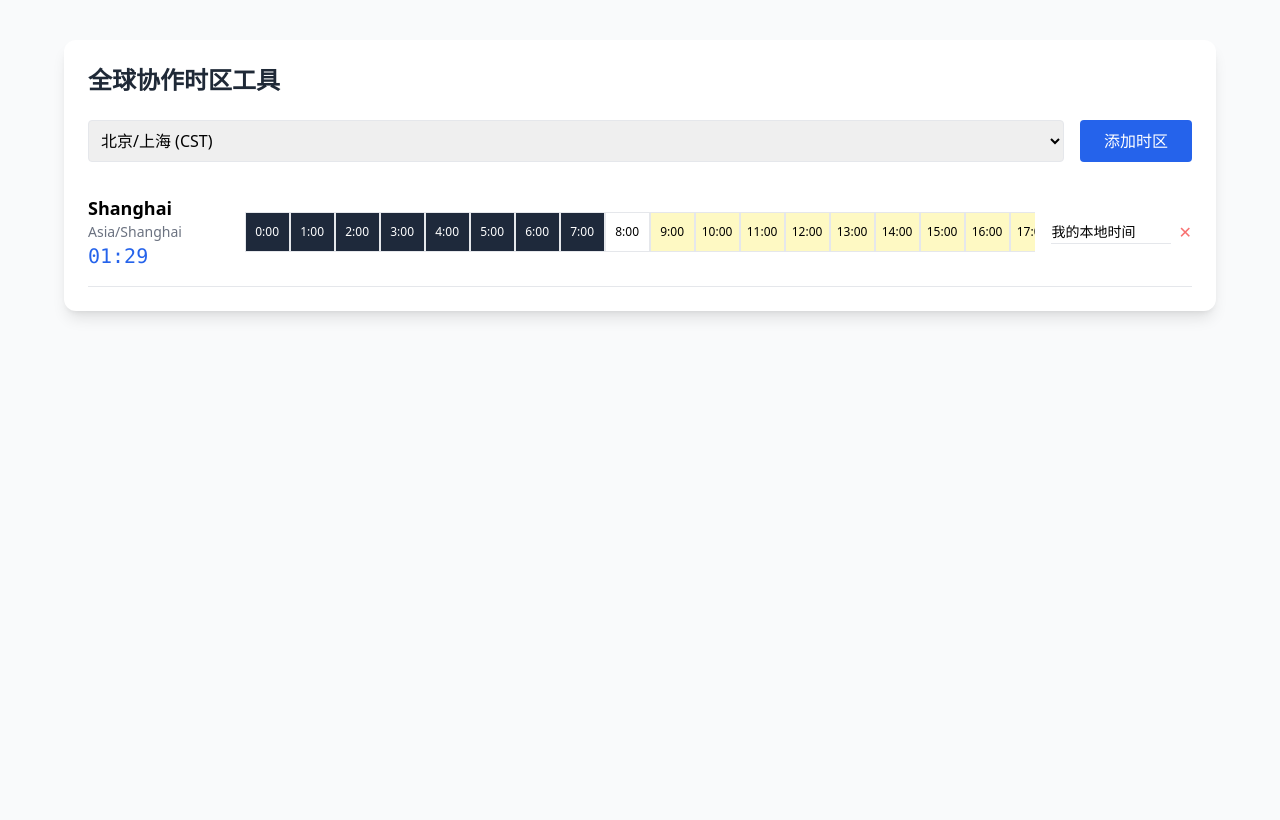
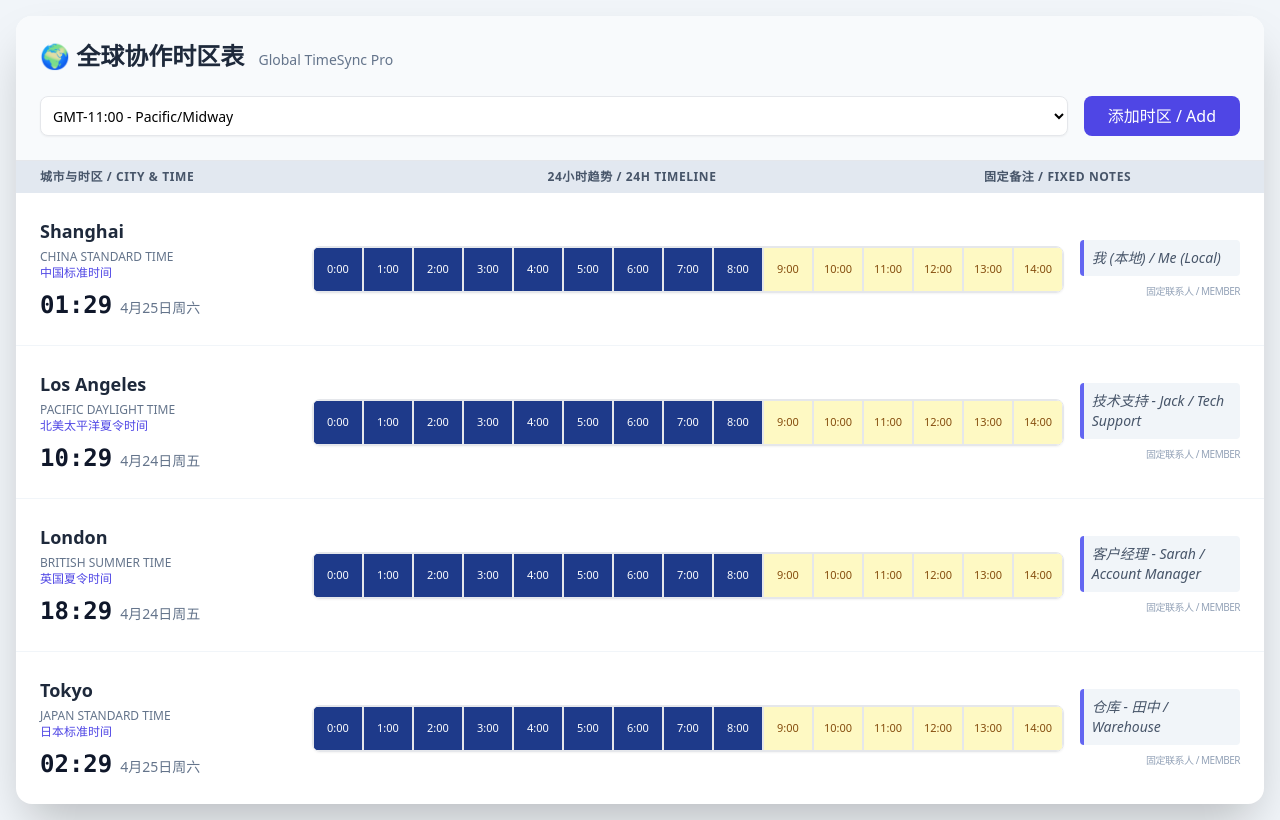
Before and after one commit to Joyce53771/Timezone, a plain HTML site: page index.html in a window 1280 px wide. Drawn offline with nearby package versions, Linux system fonts and the light colour scheme.

Commit message:
Update index.html

```diff
--- a/index.html
+++ b/index.html
@@ -3,109 +3,169 @@
 <head>
     <meta charset="UTF-8">
     <meta name="viewport" content="width=device-width, initial-scale=1.0">
-    <title>我的全球协作时区表</title>
+    <title>Global TimeSync Pro | 全球时区同步</title>
     <script src="https://cdn.tailwindcss.com"></script>
     <style>
-        .hour-cell { min-width: 45px; height: 40px; display: flex; align-items: center; justify-content: center; border: 1px solid #e5e7eb; cursor: pointer; }
-        .hour-cell:hover { background-color: #f3f4f6; }
-        .is-night { background-color: #1e293b; color: white; }
-        .is-work { background-color: #fef9c3; }
-        .selected-hour { border: 2px solid #3b82f6 !important; background-color: #dbeafe; }
+        .hour-cell { min-width: 50px; height: 45px; display: flex; flex-direction: column; align-items: center; justify-content: center; border: 1px solid #e5e7eb; font-size: 11px; }
+        /* 颜色逻辑 */
+        .color-work { background-color: #fef9c3; color: #854d0e; } /* 9-18 黄色 */
+        .color-evening { background-color: #e0f2fe; color: #0369a1; } /* 18-22 浅蓝 */
+        .color-sleep { background-color: #1e3a8a; color: #ffffff; } /* 22-8 深蓝 */
+        .no-scrollbar::-webkit-scrollbar { display: none; }
     </style>
 </head>
-<body class="bg-gray-50 p-4 md:p-10">
+<body class="bg-slate-100 p-4">
 
-<div class="max-w-6xl mx-auto bg-white shadow-lg rounded-xl p-6">
-    <h1 class="text-2xl font-bold mb-6 text-gray-800">全球协作时区工具</h1>
+<div class="max-w-7xl mx-auto bg-white shadow-2xl rounded-2xl overflow-hidden">
+    <div class="p-6 border-b bg-slate-50">
+        <h1 class="text-2xl font-bold text-slate-800">🌍 全球协作时区表 <span class="text-sm font-normal text-slate-500 ml-2">Global TimeSync Pro</span></h1>
 
-    <div class="flex flex-wrap gap-4 mb-8">
-        <select id="tzSelector" class="border rounded p-2 flex-grow">
-            <option value="Asia/Shanghai">北京/上海 (CST)</option>
-            <option value="Europe/London">伦敦 (GMT/BST)</option>
-            <option value="America/New_York">纽约 (EST/EDT)</option>
-            <option value="Asia/Tokyo">东京 (JST)</option>
-            <option value="Europe/Berlin">柏林 (CET)</option>
-            <option value="America/Los_Angeles">洛杉矶 (PST)</option>
-        </select>
-        <button onclick="addTimezone()" class="bg-blue-600 text-white px-6 py-2 rounded hover:bg-blue-700 transition">添加时区</button>
+        <div class="mt-6 flex flex-wrap gap-4">
+            <select id="tzSelector" class="border rounded-lg p-2 flex-grow bg-white shadow-sm text-sm">
+                </select>
+            <button onclick="addTimezone()" class="bg-indigo-600 text-white px-6 py-2 rounded-lg hover:bg-indigo-700 transition font-medium">
+                添加时区 / Add
+            </button>
+        </div>
     </div>
 
-    <div id="timezoneList" class="space-y-4">
+    <div class="hidden md:flex bg-slate-200 px-6 py-2 text-xs font-bold text-slate-600 uppercase tracking-wider">
+        <div class="w-64">城市与时区 / City & Time</div>
+        <div class="flex-grow text-center">24小时趋势 / 24H Timeline</div>
+        <div class="w-64 ml-4">固定备注 / Fixed Notes</div>
+    </div>
+
+    <div id="timezoneList" class="divide-y divide-slate-100">
         </div>
 </div>
 
 <script>
-    let zones = JSON.parse(localStorage.getItem('myZones')) || [
-        { id: 'Asia/Shanghai', note: '我的本地时间' }
+    /**
+     * 【重点：在这里修改你的名单】
+     * 只要在这里按照格式添加，备注就会永久固定在代码里
+     */
+    const FIXED_CONTACTS = [
+        { id: 'Asia/Shanghai', note: '我 (本地) / Me (Local)' },
+        { id: 'America/Los_Angeles', note: '技术支持 - Jack / Tech Support' },
+        { id: 'Europe/London', note: '客户经理 - Sarah / Account Manager' },
+        { id: 'Asia/Tokyo', note: '仓库 - 田中 / Warehouse' }
     ];
 
-    function save() {
-        localStorage.setItem('myZones', JSON.stringify(zones));
-    }
+    // 获取全球所有时区列表并排序
+    const allTimezones = Intl.supportedValuesOf('timeZone').map(tz => {
+        const now = new Date();
+        const offset = new Intl.DateTimeFormat('en-US', { timeZone: tz, timeZoneName: 'longOffset' }).formatToParts(now).find(p => p.type === 'timeZoneName').value;
+        return { id: tz, offset: offset };
+    }).sort((a, b) => {
+        const extract = (s) => {
+            const m = s.match(/([+-])(\d+):(\d+)/);
+            if (!m) return 0;
+            return (m[1] === '+' ? 1 : -1) * (parseInt(m[2]) * 60 + parseInt(m[3]));
+        };
+        return extract(a.offset) - extract(b.offset);
+    });
 
-    function addTimezone() {
-        const select = document.getElementById('tzSelector');
-        const id = select.value;
-        if (!zones.find(z => z.id === id)) {
-            zones.push({ id, note: '' });
-            save();
-            render();
-        }
-    }
+    // 初始化下拉框
+    const selector = document.getElementById('tzSelector');
+    allTimezones.forEach(tz => {
+        const option = document.createElement('option');
+        option.value = tz.id;
+        // 显示格式：GMT+8 - Asia/Shanghai
+        option.textContent = `${tz.offset} - ${tz.id}`;
+        selector.appendChild(option);
+    });
 
-    function removeZone(id) {
-        zones = zones.filter(z => z.id !== id);
-        save();
-        render();
-    }
-
-    function updateNote(id, val) {
-        const zone = zones.find(z => z.id === id);
-        if (zone) zone.note = val;
-        save();
-    }
+    // 初始化数据（优先从 FIXED_CONTACTS 读取）
+    let userZones = JSON.parse(localStorage.getItem('addedZones')) || [];
 
     function render() {
         const container = document.getElementById('timezoneList');
         container.innerHTML = '';
 
-        zones.forEach(zone => {
+        // 合并固定名单和用户临时添加的名单
+        const combinedZones = [...FIXED_CONTACTS];
+        userZones.forEach(uz => {
+            if (!combinedZones.find(cz => cz.id === uz.id)) combinedZones.push(uz);
+        });
+
+        combinedZones.forEach(zone => {
             const now = new Date();
-            const formatter = new Intl.DateTimeFormat('zh-CN', {
-                timeZone: zone.id,
-                hour: '2-digit', minute: '2-digit', hour12: false
-            });
-            const timeStr = formatter.format(now);
+
+            // 获取各种格式的时间信息
+            const timeFormatter = new Intl.DateTimeFormat('zh-CN', { timeZone: zone.id, hour: '2-digit', minute: '2-digit', hour12: false });
+            const dateFormatter = new Intl.DateTimeFormat('zh-CN', { timeZone: zone.id, month: 'short', day: 'numeric', weekday: 'short' });
+            const enTzName = new Intl.DateTimeFormat('en-US', { timeZone: zone.id, timeZoneName: 'long' }).formatToParts(now).find(p => p.type === 'timeZoneName').value;
+            const zhTzName = new Intl.DateTimeFormat('zh-CN', { timeZone: zone.id, timeZoneName: 'long' }).formatToParts(now).find(p => p.type === 'timeZoneName').value;
 
             const row = document.createElement('div');
-            row.className = "flex flex-col md:flex-row items-center border-b pb-4 gap-4";
+            row.className = "flex flex-col md:flex-row items-center p-6 gap-4 hover:bg-slate-50 transition";
+
+            // 颜色判断函数
+            const getCellClass = (h) => {
+                if (h >= 9 && h < 18) return 'color-work';
+                if (h >= 18 && h < 22) return 'color-evening';
+                return 'color-sleep';
+            };
+
+            // 生成24小时刻度
+            let hoursHtml = '';
+            const baseDate = new Date();
+            for(let i=0; i<24; i++) {
+                // 计算该时区当前日期的0点开始的24小时
+                const tempDate = new Date(new Date().toLocaleString("en-US", {timeZone: zone.id}));
+                tempDate.setHours(i, 0, 0, 0);
+                const h = tempDate.getHours();
+                hoursHtml += `<div class="hour-cell ${getCellClass(h)}"><span>${h}:00</span></div>`;
+            }
+
             row.innerHTML = `
-                <div class="w-full md:w-48">
-                    <div class="font-bold text-lg">${zone.id.split('/')[1]}</div>
-                    <div class="text-sm text-gray-500">${zone.id}</div>
-                    <div class="text-xl text-blue-600 font-mono">${timeStr}</div>
+                <div class="w-full md:w-64 flex-shrink-0">
+                    <div class="flex items-center gap-2">
+                        <span class="font-bold text-lg text-slate-800">${zone.id.split('/').pop().replace('_', ' ')}</span>
+                    </div>
+                    <div class="text-xs text-slate-500 font-medium uppercase mt-1">${enTzName}</div>
+                    <div class="text-xs text-indigo-600 font-medium">${zhTzName}</div>
+                    <div class="mt-2 flex items-baseline gap-2">
+                        <span class="text-2xl font-mono font-bold text-slate-900">${timeFormatter.format(now)}</span>
+                        <span class="text-sm text-slate-500">${dateFormatter.format(now)}</span>
+                    </div>
                 </div>
-                <div class="flex-grow overflow-x-auto flex no-scrollbar">
-                    ${Array.from({length: 24}).map((_, i) => {
-                        const h = i;
-                        const style = (h < 8 || h > 19) ? 'is-night' : (h >= 9 && h <= 17 ? 'is-work' : '');
-                        return `<div class="hour-cell text-xs ${style}">${h}:00</div>`;
-                    }).join('')}
+
+                <div class="flex-grow w-full overflow-x-auto flex no-scrollbar border rounded-lg shadow-sm">
+                    ${hoursHtml}
                 </div>
-                <div class="w-full md:w-48 flex gap-2">
-                    <input type="text" placeholder="备注姓名/职责" value="${zone.note}"
-                           oninput="updateNote('${zone.id}', this.value)"
-                           class="border-b focus:border-blue-500 outline-none text-sm w-full">
-                    <button onclick="removeZone('${zone.id}')" class="text-red-400 hover:text-red-600">✕</button>
+
+                <div class="w-full md:w-64 flex flex-col gap-2">
+                    <div class="text-sm text-slate-600 bg-slate-100 p-2 rounded border-l-4 border-indigo-500 italic">
+                        ${zone.note || '点击添加备注...'}
+                    </div>
+                    ${!FIXED_CONTACTS.some(f => f.id === zone.id) ?
+                        `<button onclick="removeZone('${zone.id}')" class="text-xs text-red-400 text-left hover:text-red-600 underline">移除该时区 / Remove</button>` :
+                        `<span class="text-[10px] text-slate-400 text-right uppercase tracking-tighter">固定联系人 / Member</span>`
+                    }
                 </div>
             `;
             container.appendChild(row);
         });
     }
 
+    function addTimezone() {
+        const id = document.getElementById('tzSelector').value;
+        if (!userZones.find(z => z.id === id)) {
+            userZones.push({ id, note: '临时添加 / Added' });
+            localStorage.setItem('addedZones', JSON.stringify(userZones));
+            render();
+        }
+    }
+
+    function removeZone(id) {
+        userZones = userZones.filter(z => z.id !== id);
+        localStorage.setItem('addedZones', JSON.stringify(userZones));
+        render();
+    }
+
     render();
-    // 每分钟刷新一次时间
-    setInterval(render, 60000);
+    setInterval(render, 30000); // 每30秒刷新一次时间
 </script>
 </body>
 </html>
```
